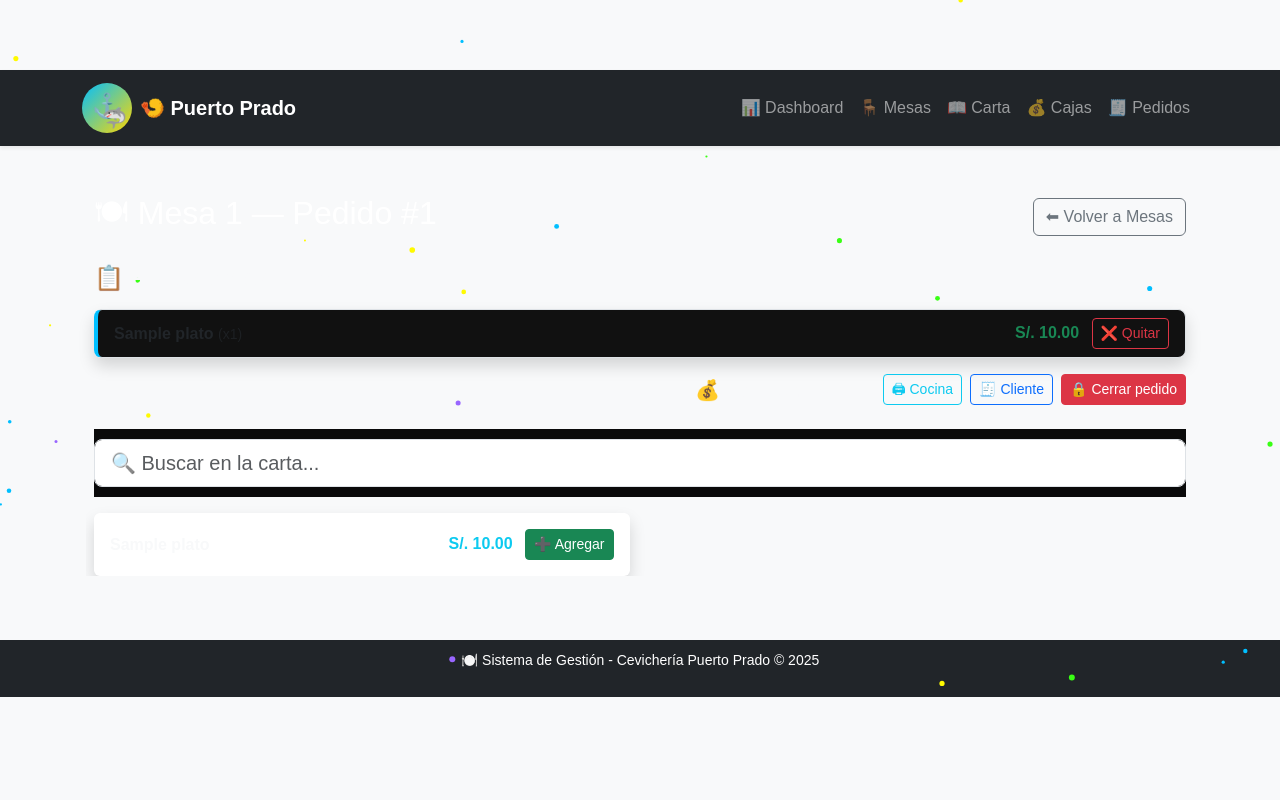
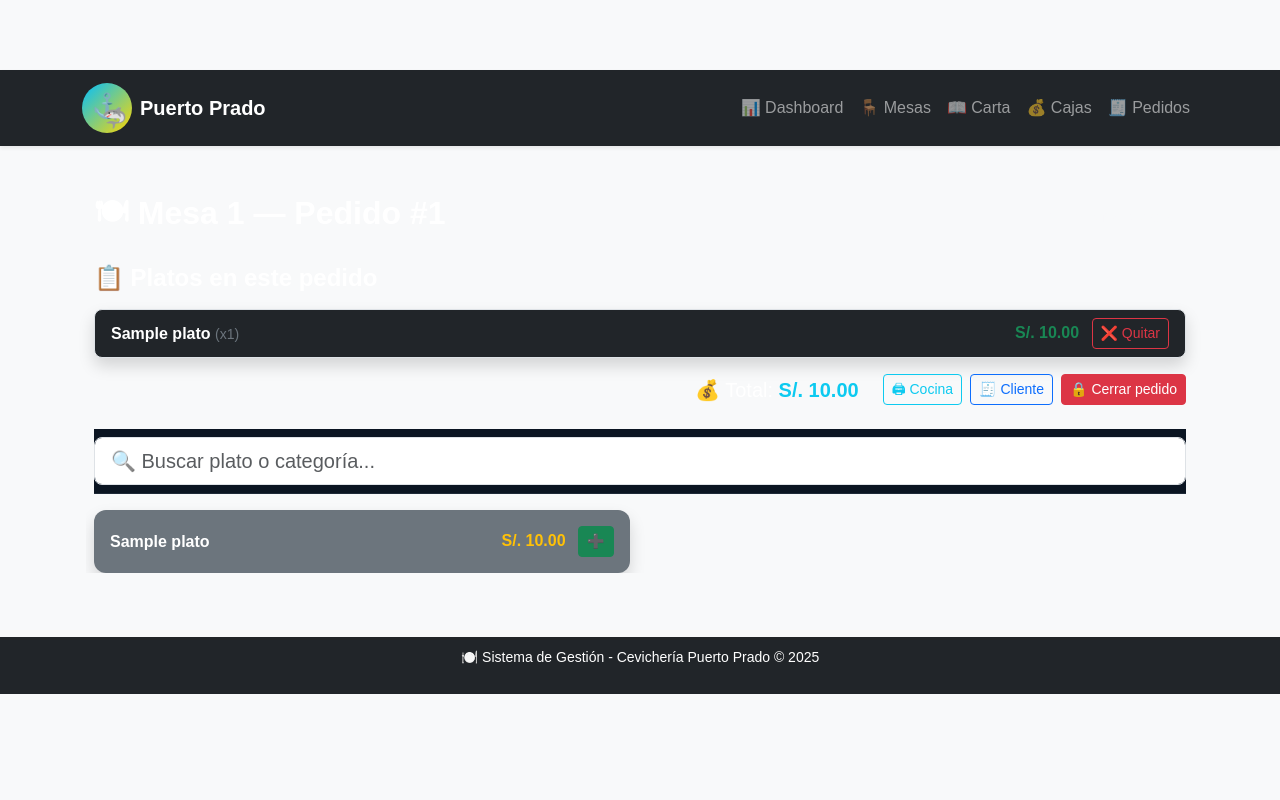
Before and after one commit to cevicheriapuertoprado-pixel/cevicheria-pos, a Django app: page /ventas/pedido/1/ in a window 1280 px wide. Run offline with Django 5.2, Linux system fonts and the light colour scheme; tables that the repository leaves empty hold one stand-in row (values such as "Sample post").

Commit message:
Actualizacion

```diff
--- a/ventas/templates/base.html
+++ b/ventas/templates/base.html
@@ -118,7 +118,7 @@
         <div class="container">
             <a class="navbar-brand" href="{% url 'inicio' %}">
                 <div class="logo-concepto"></div>
-                🍤 Puerto Prado
+                Puerto Prado
             </a>
             <button class="navbar-toggler" type="button" data-bs-toggle="collapse" data-bs-target="#menu"
                     aria-controls="menu" aria-expanded="false" aria-label="Toggle navigation">
--- a/ventas/templates/ventas/detalle_pedido.html
+++ b/ventas/templates/ventas/detalle_pedido.html
@@ -1,31 +1,29 @@
 {% extends "base.html" %}
 
 {% block content %}
-<canvas id="particles-bg"></canvas>
-
-<div class="container py-4 position-relative" style="z-index:1;">
+<div class="container py-4">
 
   <!-- Encabezado -->
   <div class="d-flex flex-column flex-md-row justify-content-between align-items-md-center mb-4">
-    <h2 class="neon-yellow glow">
+    <h2 class="fw-bold text-white">
       🍽 {% if pedido.mesa %}Mesa {{ pedido.mesa.numero }}{% else %}Para llevar{% endif %} — Pedido #{{ pedido.id }}
     </h2>
-    <a href="{% url 'lista_mesas' %}" class="btn btn-outline-secondary neon-blue glow">
+    <a href="{% url 'lista_mesas' %}" class="btn btn-outline-light">
       ⬅ Volver a Mesas
     </a>
   </div>
 
   <!-- Platos en el pedido -->
   <div class="mb-4">
-    <h4 class="fw-bold text-light mb-3">📋 Platos en este pedido</h4>
+    <h4 class="fw-bold text-white mb-3">📋 Platos en este pedido</h4>
 
     {% if pedido.detalles.all %}
       <ul class="list-group shadow rounded-3">
         {% for detalle in pedido.detalles.all %}
-          <li class="list-group-item d-flex justify-content-between align-items-center">
+          <li class="list-group-item d-flex justify-content-between align-items-center bg-dark text-white">
             <div>
               <span class="fw-semibold">{{ detalle.plato.nombre }}</span>
-              <small class="text-muted">(x{{ detalle.cantidad }})</small>
+              <small class="text-secondary">(x{{ detalle.cantidad }})</small>
             </div>
             <div>
               <span class="fw-bold text-success">S/. {{ detalle.subtotal|floatformat:2 }}</span>
@@ -41,8 +39,8 @@
       </ul>
 
       <div class="mt-3 d-flex flex-wrap justify-content-end align-items-center gap-2">
-        <h5 class="mb-0 me-3 text-light">
-          💰 Total: <strong class="neon-yellow">S/. {{ pedido.total|floatformat:2 }}</strong>
+        <h5 class="mb-0 me-3 text-white">
+          💰 Total: <strong class="text-info">S/. {{ pedido.total|floatformat:2 }}</strong>
         </h5>
         <a href="{% url 'imprimir_ticket' pedido.id 'cocina' %}" target="_blank" class="btn btn-outline-info btn-sm">
           🖨 Cocina
@@ -60,28 +58,28 @@
         {% endif %}
       </div>
     {% else %}
-      <p class="text-muted mt-2">⚠ No hay platos en este pedido aún.</p>
+      <p class="text-secondary mt-2">⚠ No hay platos en este pedido aún.</p>
     {% endif %}
   </div>
 
   {% if pedido.estado == "abierto" %}
   <!-- Buscador -->
-  <div class="mb-3 sticky-top" style="top:80px; background:#0a0a0a; z-index:2; padding:10px 0;">
-    <input type="text" id="buscador" class="form-control form-control-lg neon-input"
-           placeholder="🔍 Buscar en la carta...">
+  <div class="mb-3 sticky-top buscador-wrapper">
+    <input type="text" id="buscador" class="form-control form-control-lg"
+           placeholder="🔍 Buscar plato o categoría...">
   </div>
 
-  <!-- Lista de platos en contenedor scroll -->
+  <!-- Lista de platos -->
   <div id="lista-platos" class="row g-3 scroll-container">
     {% for plato in platos %}
-      <div class="col-12 col-md-6">
-        <div class="card plato-item shadow border-0 mesa-card mesa-libre text-light">
+      <div class="col-12 col-md-6 plato-card" data-nombre="{{ plato.nombre|lower }}" data-categoria="{{ plato.categoria.nombre|lower }}">
+        <div class="card shadow border-0 bg-secondary text-white">
           <div class="card-body d-flex justify-content-between align-items-center">
             <span class="fw-semibold">{{ plato.nombre }}</span>
             <span>
-              <span class="text-info fw-bold">S/. {{ plato.precio|floatformat:2 }}</span>
+              <span class="text-warning fw-bold">S/. {{ plato.precio|floatformat:2 }}</span>
               <a href="{% url 'agregar_plato' pedido.id plato.id %}" class="btn btn-success btn-sm ms-2">
-                ➕ Agregar
+                ➕
               </a>
             </span>
           </div>
@@ -96,81 +94,59 @@
 
 {% block extra_css %}
 <style>
-body { background:#0a0a0a; color:#fff; font-family:'Poppins',sans-serif; }
-#particles-bg { position:fixed; top:0; left:0; width:100%; height:100%; z-index:0; pointer-events:none; }
+body {
+  background: #0b1522; /* Azul oscuro estable */
+  color: #fff;
+  font-family: 'Poppins', sans-serif;
+}
 
-/* Listado de platos con scroll */
+/* Contenedor scroll */
 .scroll-container {
-  max-height: 55vh;  /* evita que se vaya muy abajo */
+  max-height: 55vh;
   overflow-y: auto;
   padding-right: 5px;
 }
 
-/* Mejor aspecto en hover */
-.list-group-item {
-  border-left: 4px solid #00bfff;
-  background: #111;
-  transition: transform 0.2s ease, background 0.2s ease;
+/* Buscador sticky con fondo oscuro */
+.buscador-wrapper {
+  top: 70px;
+  background: #0b1522;
+  z-index: 10;
+  padding: 8px 0;
+  border-bottom: 1px solid #1e2a38;
 }
-.list-group-item:hover { transform: translateX(4px); background:#1a1a1a; }
 
-.plato-item {
+/* Cards de platos */
+.card {
   transition: transform 0.2s ease, box-shadow 0.2s ease;
+  border-radius: 12px;
 }
-.plato-item:hover {
+.card:hover {
   transform: scale(1.02);
-  box-shadow: 0 0 15px #39ff14;
+  box-shadow: 0 0 12px rgba(0, 191, 255, 0.4);
+}
+
+/* Scroll personalizado */
+.scroll-container::-webkit-scrollbar {
+  width: 6px;
+}
+.scroll-container::-webkit-scrollbar-thumb {
+  background: #00bfff;
+  border-radius: 3px;
 }
 </style>
 {% endblock %}
 
 {% block extra_js %}
 <script>
-// Filtro de búsqueda
-document.getElementById("buscador")?.addEventListener("input", function() {
+// Filtro de búsqueda (por nombre y categoría)
+document.getElementById("buscador")?.addEventListener("input", function () {
   const filtro = this.value.toLowerCase();
-  document.querySelectorAll(".plato-item").forEach(item => {
-    const texto = item.innerText.toLowerCase();
-    item.style.display = texto.includes(filtro) ? "block" : "none";
+  document.querySelectorAll(".plato-card").forEach(card => {
+    const nombre = card.dataset.nombre;
+    const categoria = card.dataset.categoria;
+    card.style.display = (nombre.includes(filtro) || categoria.includes(filtro)) ? "block" : "none";
   });
 });
-
-// Partículas de fondo
-const canvas = document.getElementById('particles-bg');
-const ctx = canvas.getContext('2d');
-let particles = [];
-function resizeCanvas(){ canvas.width=window.innerWidth; canvas.height=window.innerHeight; }
-window.addEventListener('resize', resizeCanvas);
-resizeCanvas();
-
-function initParticles(num=30){
-  particles=[];
-  for(let i=0;i<num;i++){
-    particles.push({
-      x:Math.random()*canvas.width,
-      y:Math.random()*canvas.height,
-      radius:Math.random()*2+1,
-      color:['#39ff14','#fffa00','#ff2e2e','#00bfff','#9966ff'][Math.floor(Math.random()*5)],
-      dx:(Math.random()-0.5)*1,
-      dy:(Math.random()-0.5)*1
-    });
-  }
-}
-initParticles();
-
-function animateParticles(){
-  ctx.clearRect(0,0,canvas.width,canvas.height);
-  particles.forEach(p=>{
-    p.x+=p.dx; p.y+=p.dy;
-    if(p.x<0||p.x>canvas.width) p.dx*=-1;
-    if(p.y<0||p.y>canvas.height) p.dy*=-1;
-    ctx.beginPath();
-    ctx.arc(p.x,p.y,p.radius,0,Math.PI*2);
-    ctx.fillStyle=p.color;
-    ctx.fill();
-  });
-  requestAnimationFrame(animateParticles);
-}
-animateParticles();
 </script>
 {% endblock %}
```
